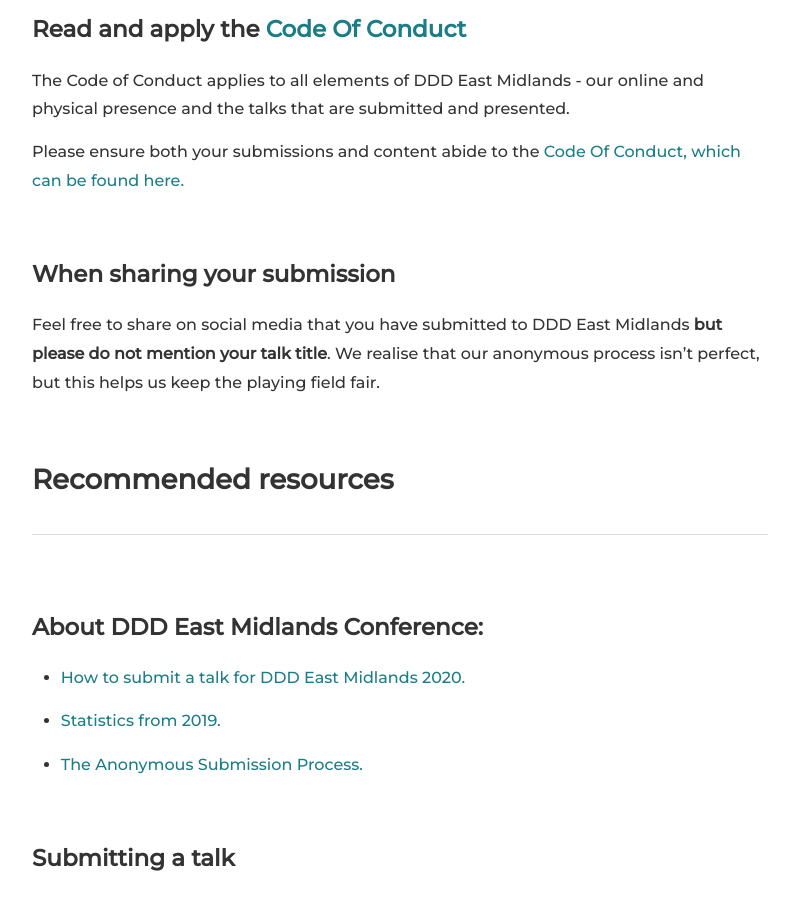
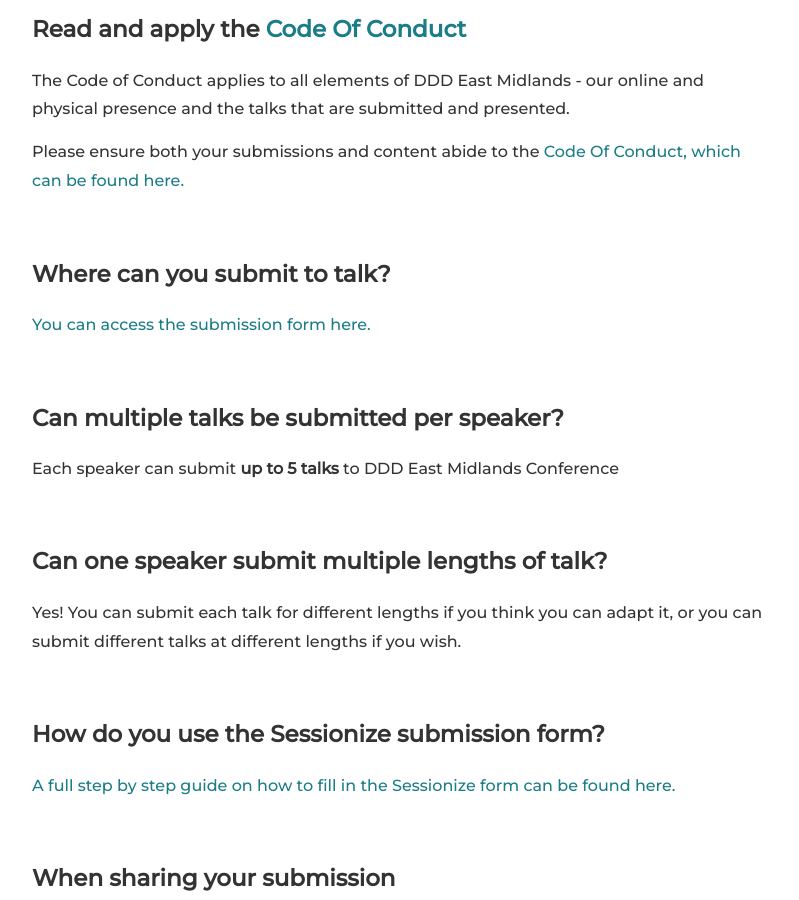
Before and after one commit to DDDEastMidlandsLimited/dddem-blog, a Jekyll site: the page built from _posts/2020-02-08-cfp-resources.md, in a window 1280 px wide and 900 px high, scrolled down 4509 px. Shown: the whole window, without its empty margins (240-1039 px from the left). Built offline with Jekyll 4.4.1, drawn with Linux system fonts in a browser that asks for light colours; nearby versions of some CDN libraries.

Commit message:
Add more answers aroudn submission

```diff
--- a/_posts/2020-02-08-cfp-resources.md
+++ b/_posts/2020-02-08-cfp-resources.md
@@ -138,6 +138,30 @@
 
 <br/>
 
+### Where can you submit to talk?
+
+<a href="https://sessionize.com/dddeastmidlands-2020/" target="_blank">You can access the submission form here.</a>
+
+<br/>
+
+###  Can multiple talks be submitted per speaker?
+
+Each speaker can submit **up to 5 talks** to DDD East Midlands Conference
+
+<br/>
+
+###  Can one speaker submit multiple lengths of talk?
+
+Yes! You can submit each talk for different lengths if you think you can adapt it, or you can submit different talks at different lengths if you wish.
+
+<br/>
+
+###  How do you use the Sessionize submission form?
+
+<a href="https://blog.dddeastmidlands.com/2020/02/02/sessionize-post.html" target="_blank">A full step by step guide on how to fill in the Sessionize form can be found here.</a>
+
+<br/>
+
 ###  When sharing your submission
 
 Feel free to share on social media that you have submitted to DDD East Midlands **but please do not mention your talk title**. We realise that our anonymous process isn't perfect, but this helps us keep the playing field fair.
```
